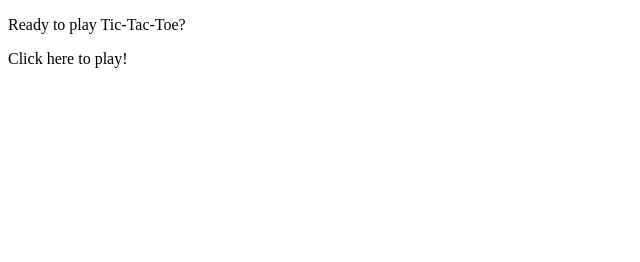
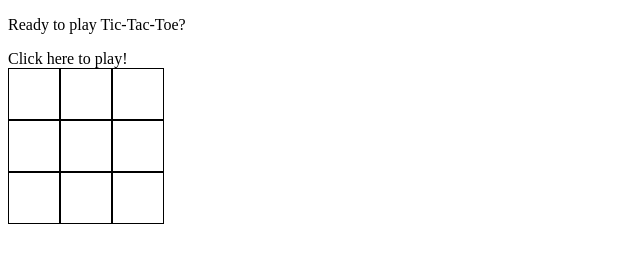
Before and after one commit to AlexRicartR/Tic-Tac-Toe, a plain HTML site: page index.html in a window 1280 px wide. Shown: the whole page, without its empty margins (0-640 px from the left). Drawn offline with Linux system fonts and the light colour scheme.

Commit message:
Creating first css attributes

```diff
--- /dev/null
+++ b/css/styles.css
@@ -0,0 +1,18 @@
+/* .names {
+    font-size: 16pt;
+    text-align: center;
+    background-color: blue;
+} */
+
+/* Rows attributes */
+.row div {
+    padding: 10px;
+    border: 1px solid black;
+    height: 30px;
+    width: 30px;
+    float: left;
+}
+
+.row {
+    clear: both;
+}
--- a/index.html
+++ b/index.html
@@ -5,9 +5,27 @@
     <meta http-equiv="X-UA-Compatible" content="IE=edge">
     <meta name="viewport" content="width=device-width, initial-scale=1.0">
     <title>Tic-Tac-Toe</title>
+    <link rel="stylesheet" href="/css/styles.css">
 </head>
 <body>
     <p>Ready to play Tic-Tac-Toe?</p>
     Click here to play!<br/>
+    <div>
+    <div  class="row">
+        <div></div>
+        <div></div>
+        <div></div>
+    </div>
+    <div class="row">
+        <div></div>
+        <div></div>
+        <div></div>
+    </div>
+    <div  class="row">
+        <div></div>
+        <div></div>
+        <div></div>
+    </div>
+</div>
 </body>
 </html>
```
